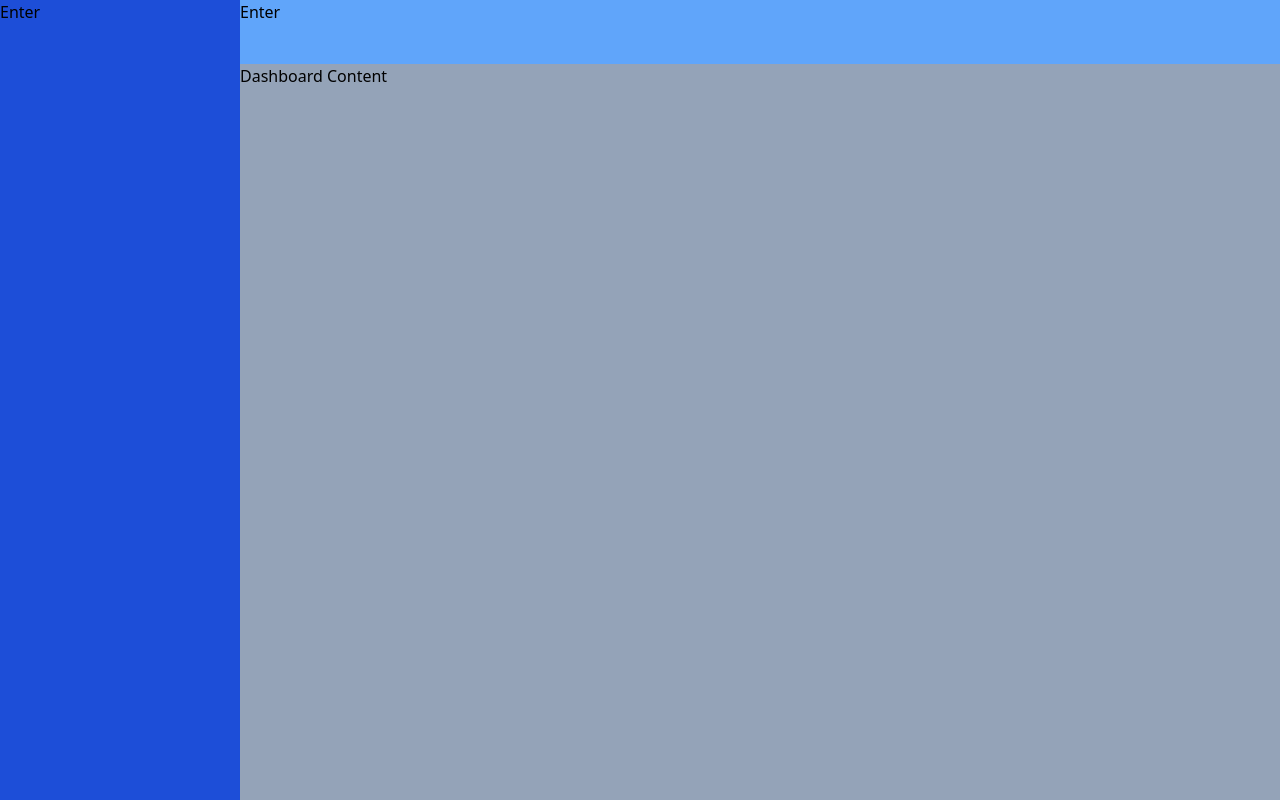
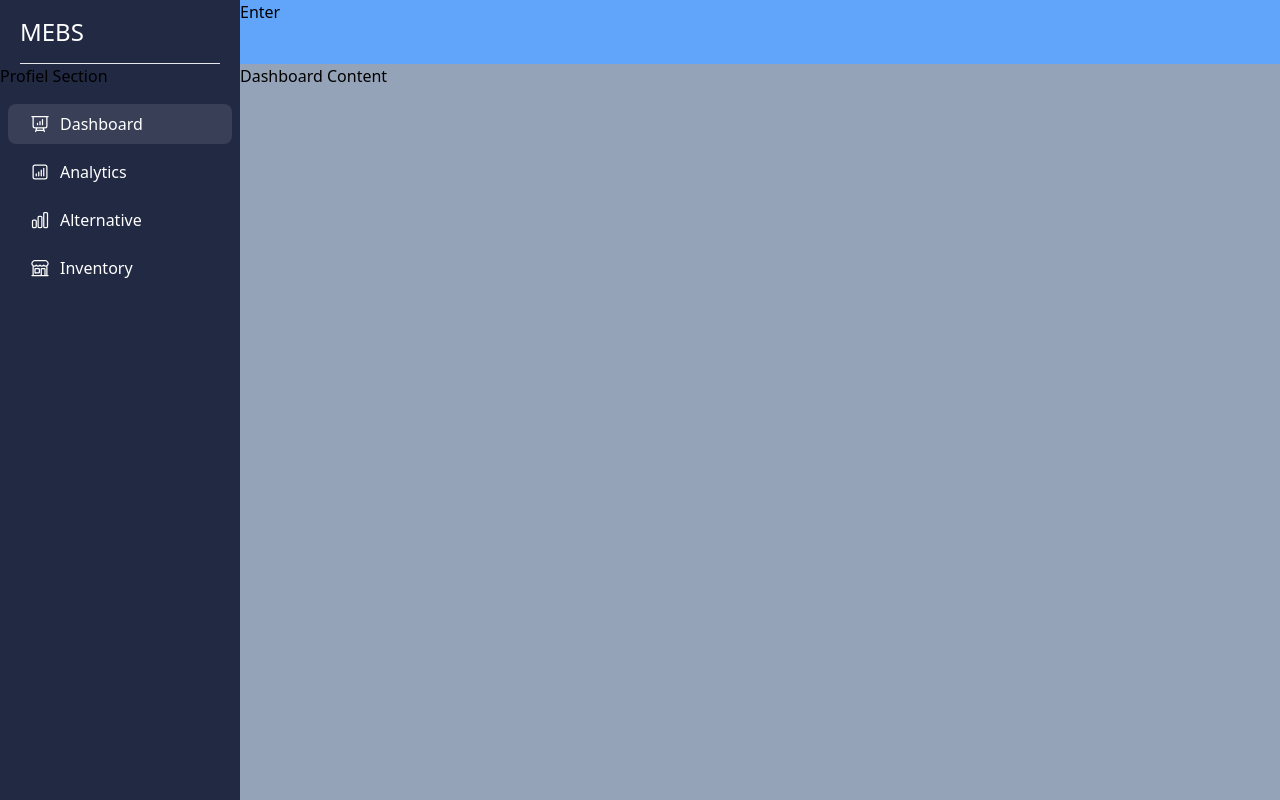
Before and after one commit to anazbinnoushad/MEBS, a React (Vite) app: page / in a window 1280 px wide. Built offline with nearby package versions, Linux system fonts and the light colour scheme; the HTML template or start-up script is replaced by a standard one.

Commit message:
Minimal Navigation Setup

```diff
--- a/package.json
+++ b/package.json
@@ -9,6 +9,7 @@
     "preview": "vite preview"
   },
   "dependencies": {
+    "@heroicons/react": "^2.0.13",
     "react": "^18.2.0",
     "react-dom": "^18.2.0",
     "react-router-dom": "^6.7.0"
--- /dev/null
+++ b/src/containers/SidebarNavItems/NavItem.tsx
@@ -0,0 +1,32 @@
+import { useLocation, useNavigate } from "react-router-dom";
+
+const NavItem = ({ item }: any) => {
+    const location = useLocation();
+    const navigate = useNavigate()
+    const currentPath = location?.pathname;
+    const path = item?.path;
+
+    const isActive = currentPath === path;
+
+    const name = item?.name;
+
+    const title = name?.replaceAll("-", " ") || "";
+
+    return (
+        <div className={`no-select h-8 text-white/90 flex gap-2 items-center cursor-pointer group hover:bg-white/10 rounded-lg p-5 ${isActive ? `bg-white/10` : ""}`} onClick={() => navigate(item?.path || "/")}>
+            {item?.icon && (
+                <div
+                    className={` ${isActive ? "text-white w-6" : "text-white w-6"
+                        } group-hover:w-6 transform-gpu transition-all ease-in rounded-[4px] p-[2px] aspect-square  group-hover:text-white`}
+                >
+                    {item.icon}
+                </div>
+            )}
+            <a className={`${isActive ? "text-white font-bold" : "text-white"} capitalize text-base font-normal group-hover:text-white select-none`}>
+                {title}
+            </a>
+        </div>
+    );
+}
+
+export default NavItem;
--- a/src/containers/TheSidebar.tsx
+++ b/src/containers/TheSidebar.tsx
@@ -1,7 +1,22 @@
+import NavItem from "./SidebarNavItems/NavItem";
+import _nav from "./_nav";
+
 const TheSidebar = () => {
     return (
-        <div className="w-[240px] h-full bg-blue-700">
-            Enter
+        <div className="w-[240px] h-full bg-sidebar">
+            <div className={` border-b border-b-1 flex-shrink-0 h-16 mx-5  flex flex-col items-start justify-center`}>
+                <a className=" text-2xl text-white">MEBS</a>
+            </div>
+            <div className=" flex-1 overflow-y-scroll scrollbar-hide">
+                <div>Profiel Section</div>
+                <div className="gap-2 flex flex-col py-4 px-2 ">
+                    {_nav.map((item: any, idx: number) => {
+                        return (
+                            <NavItem key={`ni_${idx}`} item={item} />
+                        )
+                    })}
+                </div>
+            </div>
         </div>
     );
 }
--- /dev/null
+++ b/src/containers/_nav.tsx
@@ -0,0 +1,35 @@
+import {
+    BuildingStorefrontIcon,
+    ChartBarIcon,
+    ChartBarSquareIcon,
+    PresentationChartBarIcon
+} from "@heroicons/react/24/outline"
+
+const _nav: any = [
+    {
+        _tag: "NavItem",
+        path: "/",
+        name: "Dashboard",
+        icon: <PresentationChartBarIcon />,
+    },
+    {
+        _tag: "NavItem",
+        path: "/analytics",
+        name: "Analytics",
+        icon: <ChartBarSquareIcon />,
+    },
+    {
+        _tag: "NavItem",
+        path: "/alternative",
+        name: "Alternative",
+        icon: <ChartBarIcon />,
+    },
+    {
+        _tag: "NavItem",
+        path: "/inventory",
+        name: "Inventory",
+        icon: <BuildingStorefrontIcon />,
+    },
+]
+
+export default _nav;
--- a/tailwind.config.cjs
+++ b/tailwind.config.cjs
@@ -3,7 +3,12 @@ module.exports = {
   mode: "jit",
   content: ["./index.html", "./src/**/*.{js,ts,jsx,tsx}"],
   theme: {
-    extend: {},
+    extend: {
+      colors: {
+        primary: "",
+        sidebar: "#212943",
+      },
+    },
   },
   plugins: [],
 };
```
Also changed, not shown: 1 other file (tests, documents, lock files or other folders).
